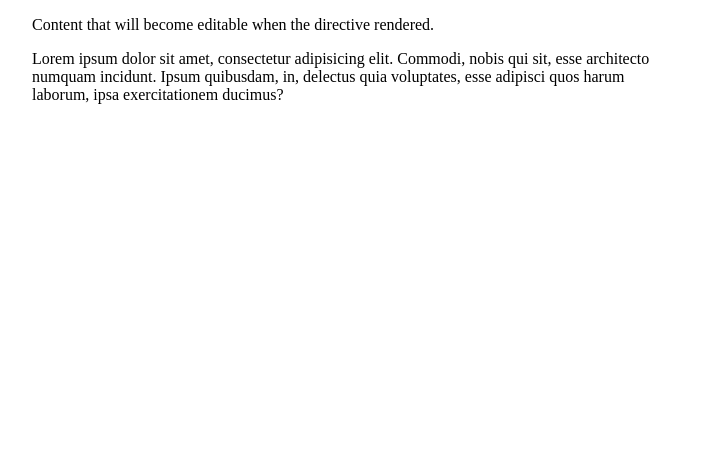
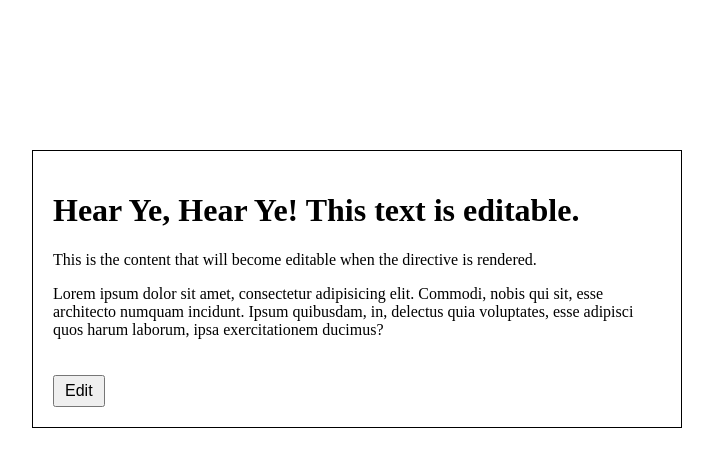
Before and after one commit to bpinali/editable-item-directive, a plain HTML site: page index.html in a window 1280 px wide. Shown: the whole page, without its empty margins (283-996 px from the left). Drawn offline with nearby package versions, Linux system fonts and the light colour scheme.

Commit message:
Adding make editable directive, editable.html template, CSS rules to highlight edit status

```diff
--- a/app.js
+++ b/app.js
@@ -1 +1,10 @@
 var app = angular.module('editableItem', []);
+
+app.directive('makeEditable', function() {
+		return {
+			restrict: 'A',
+			transclude: true,
+			templateUrl: 'editable.html',
+			scope: true,
+		}
+	});
--- /dev/null
+++ b/editable.html
@@ -0,0 +1,10 @@
+<div class="edit-content"
+	ng-init="editStatus = false"
+	ng-transclude
+	contenteditable="{{ editStatus }}"
+	ng-class = "{ editable: editStatus }" >
+</div>
+<div class="edit-controls">
+	<button ng-click="editStatus = true" ng-show="!editStatus">Edit</button>
+	<button ng-click="editStatus = false" ng-show="editStatus">Save Changes</button>
+</div>
--- a/index.html
+++ b/index.html
@@ -8,13 +8,15 @@
 
 <body>
     <div class="container">
-        <div make-editable>
-            <p>Content that will become editable when the directive rendered.</p>
+        <div make-editable class="main-text">
+            <h1>Hear Ye, Hear Ye! This text is editable.</h1>
+            <p>This is the content that will become editable when the directive is rendered.</p>
             <p>Lorem ipsum dolor sit amet, consectetur adipisicing elit. Commodi, nobis qui sit, esse architecto numquam incidunt. Ipsum quibusdam, in, delectus quia voluptates, esse adipisci quos harum laborum, ipsa exercitationem ducimus?</p>
         </div>
     </div>
+    <script src="https://code.jquery.com/jquery-1.11.3.js"></script>
     <script src="http://ajax.googleapis.com/ajax/libs/angularjs/1.2.22/angular.min.js"></script>
-    <script src="app.js"></script>
+    <script src="./app.js"></script>
 </body>
 
 </html>
--- a/style.css
+++ b/style.css
@@ -1,3 +1,17 @@
 .container {
     margin: 0 auto;
+    margin-top: 150px;
     width: 650px;
+}
+.main-text {
+  padding: 20px;
+  border: 1px solid black;
+}
+.editable {
+	border: 3px dashed red;
+}
+button {
+  font-size: 16px;
+  padding: 5px 10px 5px 10px;
+  margin-top: 20px;
+}
```
Also changed, not shown: 1 other file.
